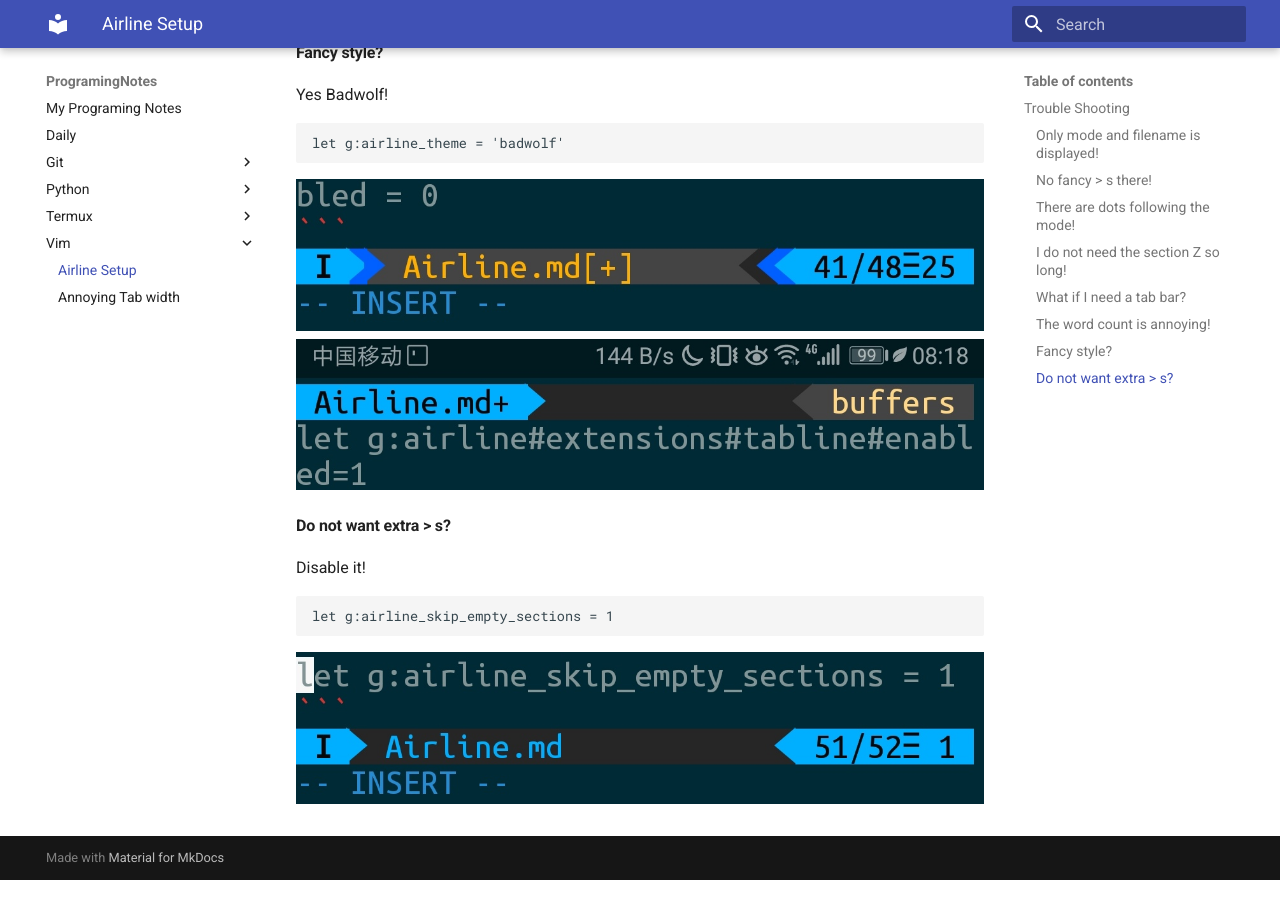
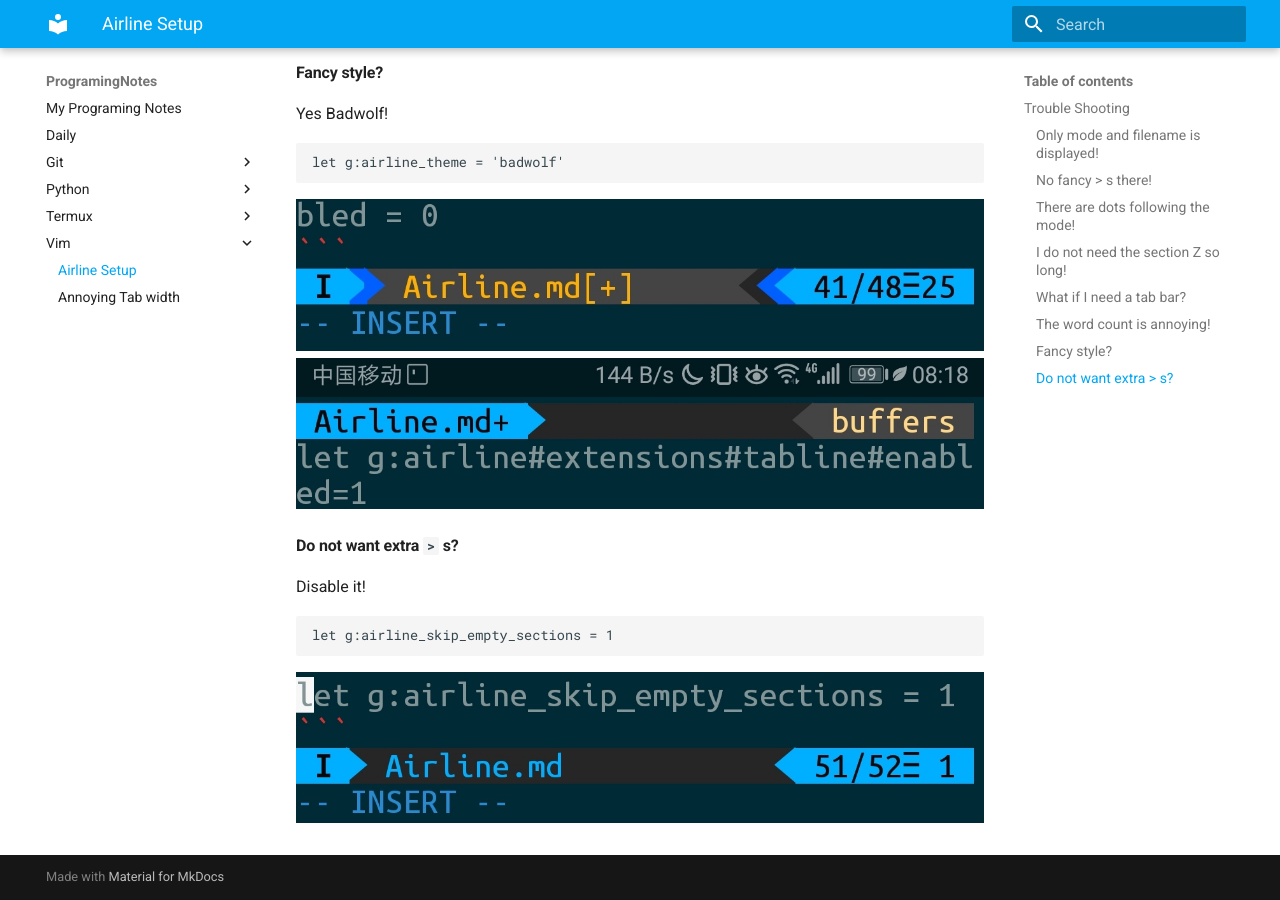
Before and after one commit to AllanChain/ProgramingNotes, an MkDocs documentation site: the page built from docs/vim/Airline.md, in a window 1280 px wide and 900 px high, scrolled down 2705 px. Built offline with MkDocs 1.6.1 and Material for MkDocs 9.7.7, drawn with Linux system fonts in a browser that asks for light colours.

Commit message:
change theme

````diff
--- a/docs/vim/Airline.md
+++ b/docs/vim/Airline.md
@@ -21,6 +21,7 @@ let g:airline#extensions#default#section_truncate_width = {
     \ 'y': 80}
 ```
 > Note: Only when nocompatible set can you use `\` to continue line.
+
 ![](AirlineImg/1.jpg)
 #### No fancy `>` s there!
 Enable fancy fonts!
@@ -64,7 +65,7 @@ let g:airline_theme = 'badwolf'
 ```
 ![](AirlineImg/7.jpg)
 ![](AirlineImg/8.jpg)
-#### Do not want extra > s?
+#### Do not want extra `>` s?
 Disable it!
 ```vim
 let g:airline_skip_empty_sections = 1
--- a/mkdocs.yml
+++ b/mkdocs.yml
@@ -1,2 +1,6 @@
 site_name: ProgramingNotes
-theme: material
+theme:
+    name: material
+    palette:
+        primary: light blue
+        accent: 'indigo'
````
